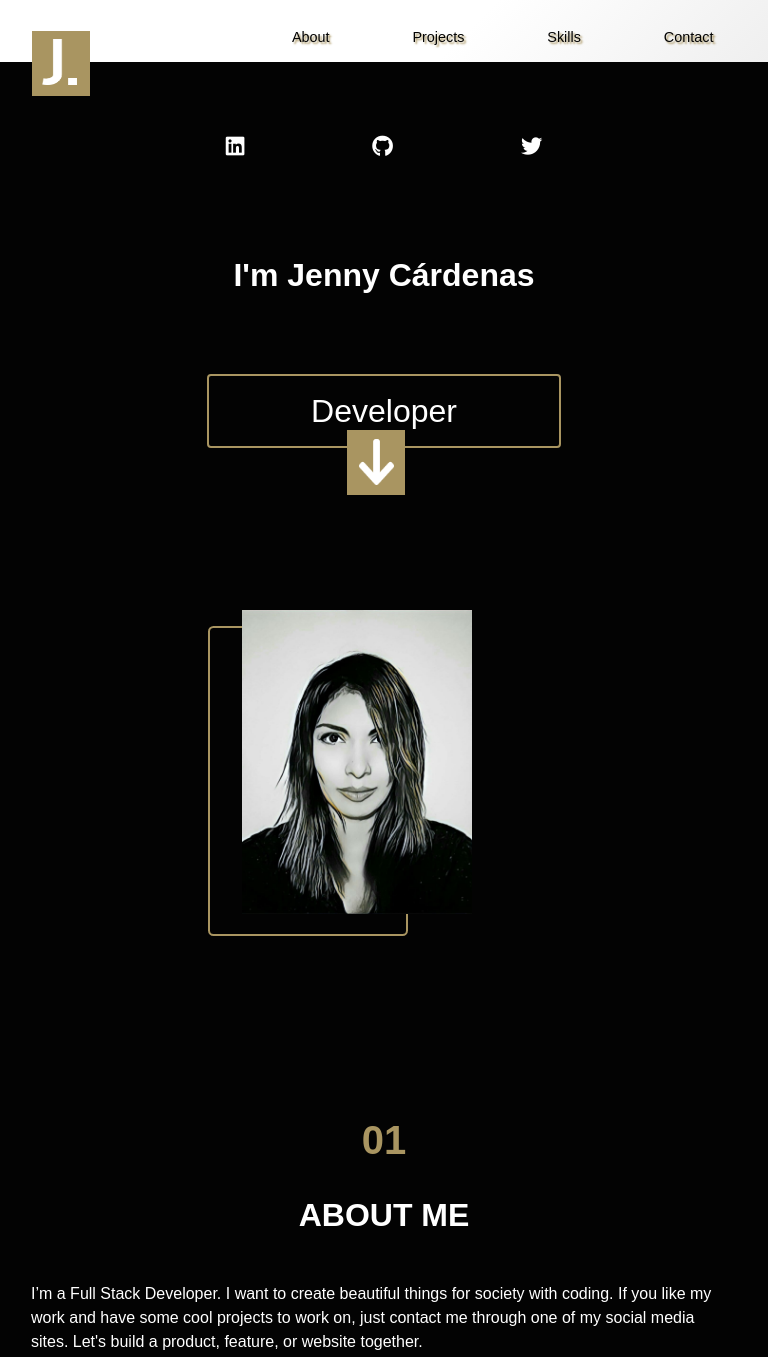
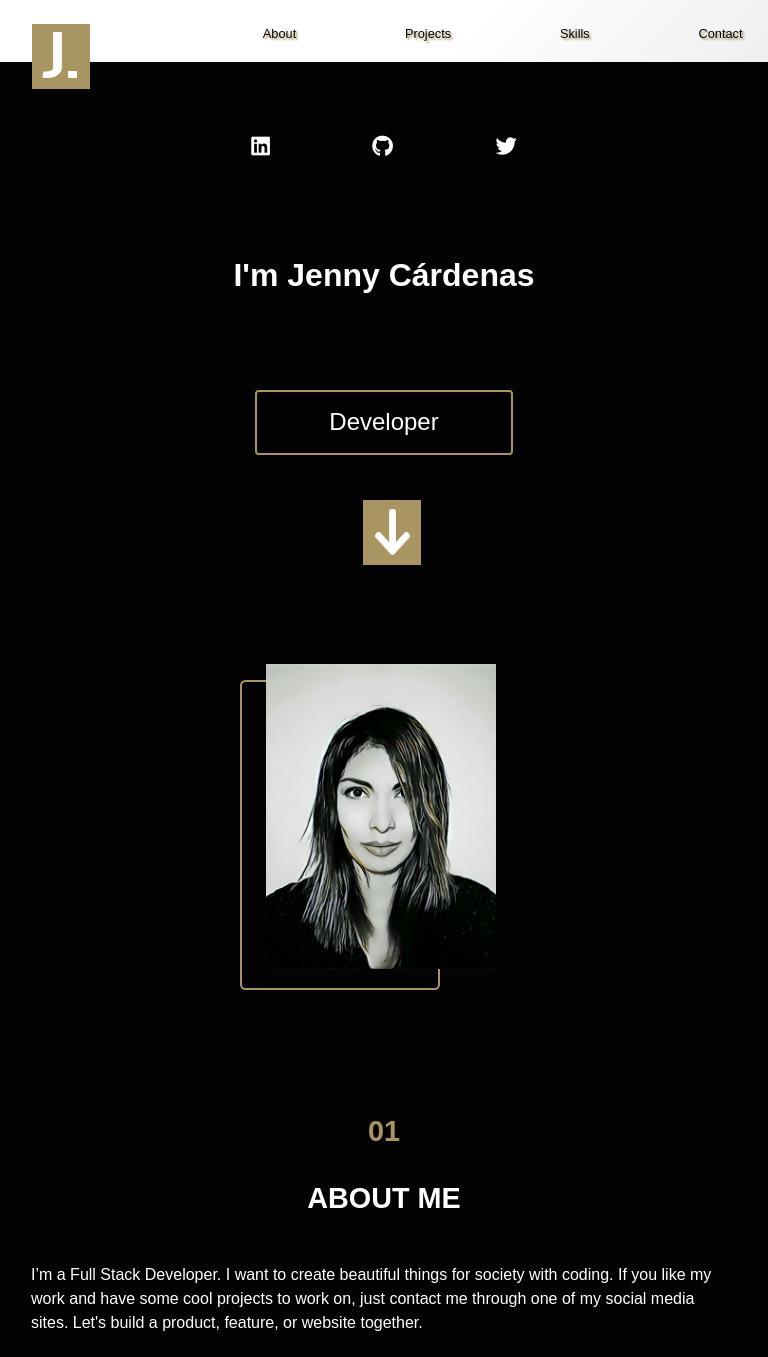
Before and after one commit to janis-jenny/janis-jenny.github.io, a plain HTML site: page index.html in a window 768 px wide. Shown: the top 1357 px of the page. Drawn offline with nearby package versions, Linux system fonts and the light colour scheme; a web font is replaced by a local one.

Commit message:
fix media queries

```diff
--- a/css/stylesheet.css
+++ b/css/stylesheet.css
@@ -26,18 +26,6 @@
 }
 
 .link {
-  color: var(--color1);
-  text-shadow: 2px 2px 2px #a99561;
-  text-decoration: none;
-}
-
-.link:hover {
-  text-decoration: none;
-  color: var(--color1);
-  cursor: pointer;
-}
-
-.link {
   overflow: hidden;
   padding: 9px 25px;
   border-radius: 6px;
@@ -47,6 +35,12 @@
   position: relative;
   display: inline-block;
 
+}
+
+.link:hover {
+  color: var(--color1);
+  cursor: pointer;
+  text-decoration: none;
 }
 
 .link::before {
@@ -415,7 +409,7 @@ h5 {
     margin-bottom: 0.45rem;
   }
 
-  .links {
+  .link {
     font-size: 0.8rem;
     padding: 0.34rem;
     margin: 0;
@@ -428,11 +422,14 @@ h5 {
   .name {
     font-size: 2rem;
     margin-top: 3rem;
+    font-size: 1.7rem;
   }
 
   .dev {
     font-weight: lighter;
-    margin: 2rem 5rem;
+    margin: 2rem 4rem 8rem;
+    font-size: 1.5rem;
+    text-align: center;
   }
 
   .social li {
@@ -461,20 +458,20 @@ h5 {
     justify-content: center;
     position: relative;
     top: 1.8rem;
-    left: 9rem;
+    left: 8.3rem;
   }
 
   .art-img {
     position: relative;
     top: 3rem;
-    left: 2.7rem;
+    left: 2.6rem;
     width: 230px;
     height: 330px;
   }
 
   .art-img img {
     position: absolute;
-    left: 2.7rem;
+    left: 2.4rem;
     right: 0;
     z-index: 1;
   }
@@ -486,19 +483,21 @@ h5 {
     border-radius: 5.5px;
     position: absolute;
     top: 4rem;
-    left: 5rem;
+    left: 4.4rem;
   }
 
   .about-txt > h1 {
     font-weight: bolder;
     color: var(--color3);
-    margin: 5rem 2rem 0 2rem;
+    margin: 0 2rem;
+    font-size: 1.8rem;
   }
 
   .about-txt > h2 {
     font-weight: bolder;
     color: var(--color5);
-    margin: 2rem 2rem;
+    margin: 1rem 2rem;
+    font-size: 1.8rem;
   }
 
   .about-txt > p {
@@ -507,7 +506,7 @@ h5 {
   }
 
   .about-txt > span {
-    top: 0.8rem;
+    top: 0.6rem;
     right: 0.2rem;
   }
 
@@ -534,6 +533,11 @@ h5 {
     padding: 1rem;
     margin: 0 2rem;
     bottom: 1rem;
+  }
+
+  .title > h1,
+  .title > h2 {
+    font-size: 1.8rem;
   }
 
   .contrast > h3 {
@@ -629,7 +633,7 @@ h5 {
 
   .social li {
     margin-top: 3.5rem;
-    padding: 0 4rem;
+    padding: 0 3.2rem;
   }
 
   .contrast > h3 {
@@ -638,7 +642,7 @@ h5 {
 
   .dev {
     font-weight: lighter;
-    margin: 2rem 12rem;
+    margin: 3rem 15rem 6rem;
   }
 
   #arrow {
@@ -647,13 +651,13 @@ h5 {
     align-items: center;
     position: relative;
     top: 1.8rem;
-    left: 19rem;
+    left: 20rem;
   }
 
   .art-img {
     position: relative;
-    top: 3rem;
-    left: 11.5rem;
+    top: 2rem;
+    left: 13rem;
     width: 230px;
     height: 330px;
   }
@@ -671,14 +675,14 @@ h5 {
     height: 310px;
     border-radius: 5.5px;
     position: absolute;
-    top: 4rem;
-    left: 13rem;
+    top: 3rem;
+    left: 15rem;
   }
 
   .about-txt > h1 {
     font-weight: bolder;
     color: var(--color3);
-    margin: 5rem 2rem 0 2rem;
+    margin: 0.5rem 2rem 0 2rem;
   }
 
   .about-txt > h2 {
@@ -714,7 +718,7 @@ h5 {
   }
 
   .techs > li {
-    margin: 0.6rem 1rem;
+    margin: 0.6rem 12rem;
   }
 
   .tech-list {
--- a/index.html
+++ b/index.html
@@ -20,10 +20,10 @@
     <nav class="row navbar container-fluid fixed-top mx-0">
       <div id="logo" class="px-0"><a class="nav-link active" data-aos="zoom-in" aria-current="page" href="#home"><img class="logo" src="./images/j_.png" alt="Logo"></a></div>
       <ul class="link-list d-flex col-8 justify-content-between mx-1">
-        <li class="links"><a href="#about" class="link">About</a></li>
-        <li class="links"><a href="#projects" class="link">Projects</a></li>
-        <li class="links"><a href="#skills" class="link">Skills</a></li>
-        <li class="links"><a href="#contact" class="link">Contact</a></li>
+        <li><a href="#about" class="link">About</a></li>
+        <li><a href="#projects" class="link">Projects</a></li>
+        <li><a href="#skills" class="link">Skills</a></li>
+        <li><a href="#contact" class="link">Contact</a></li>
       </ul>
     </nav>
   </div>
```
